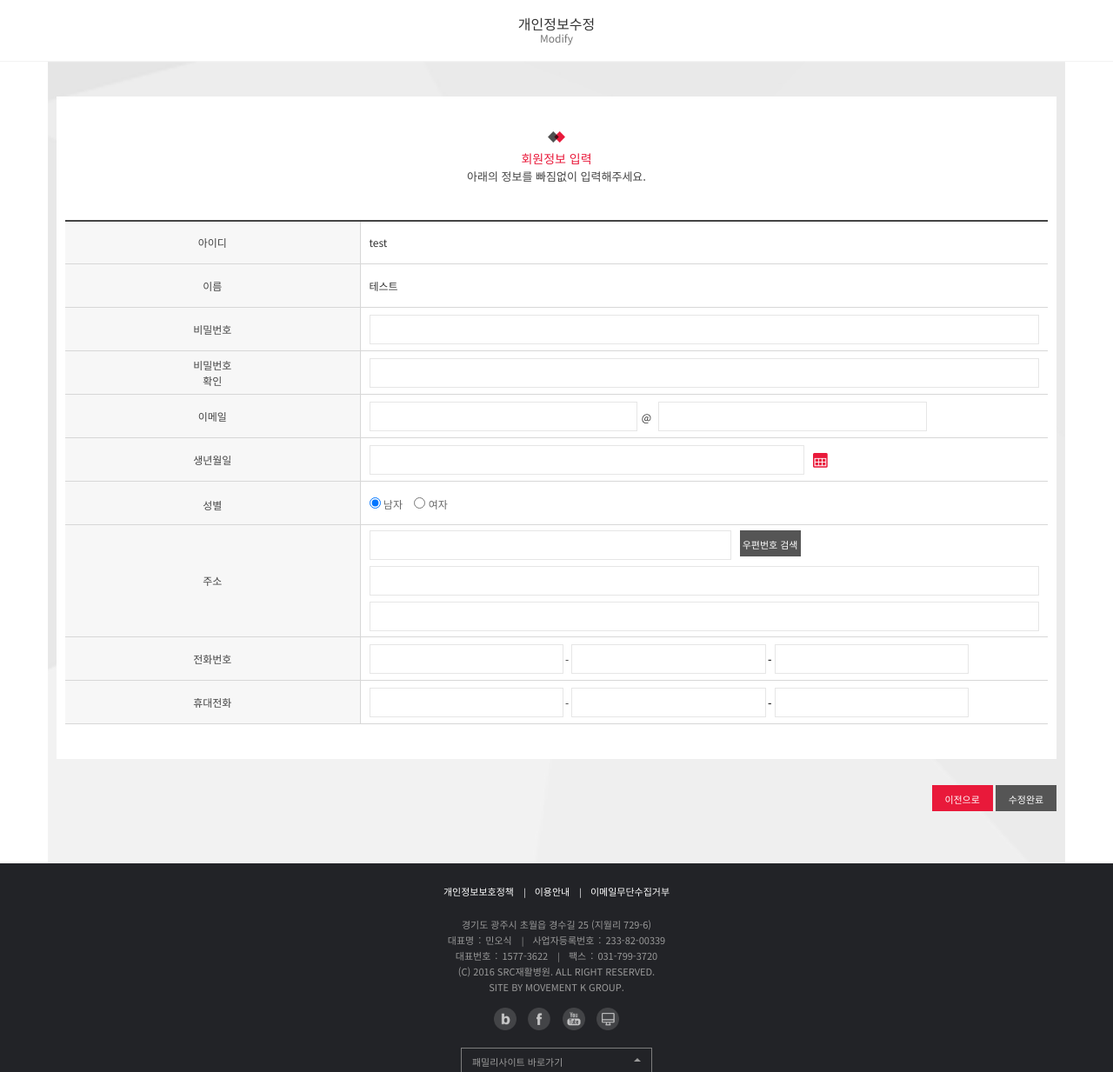
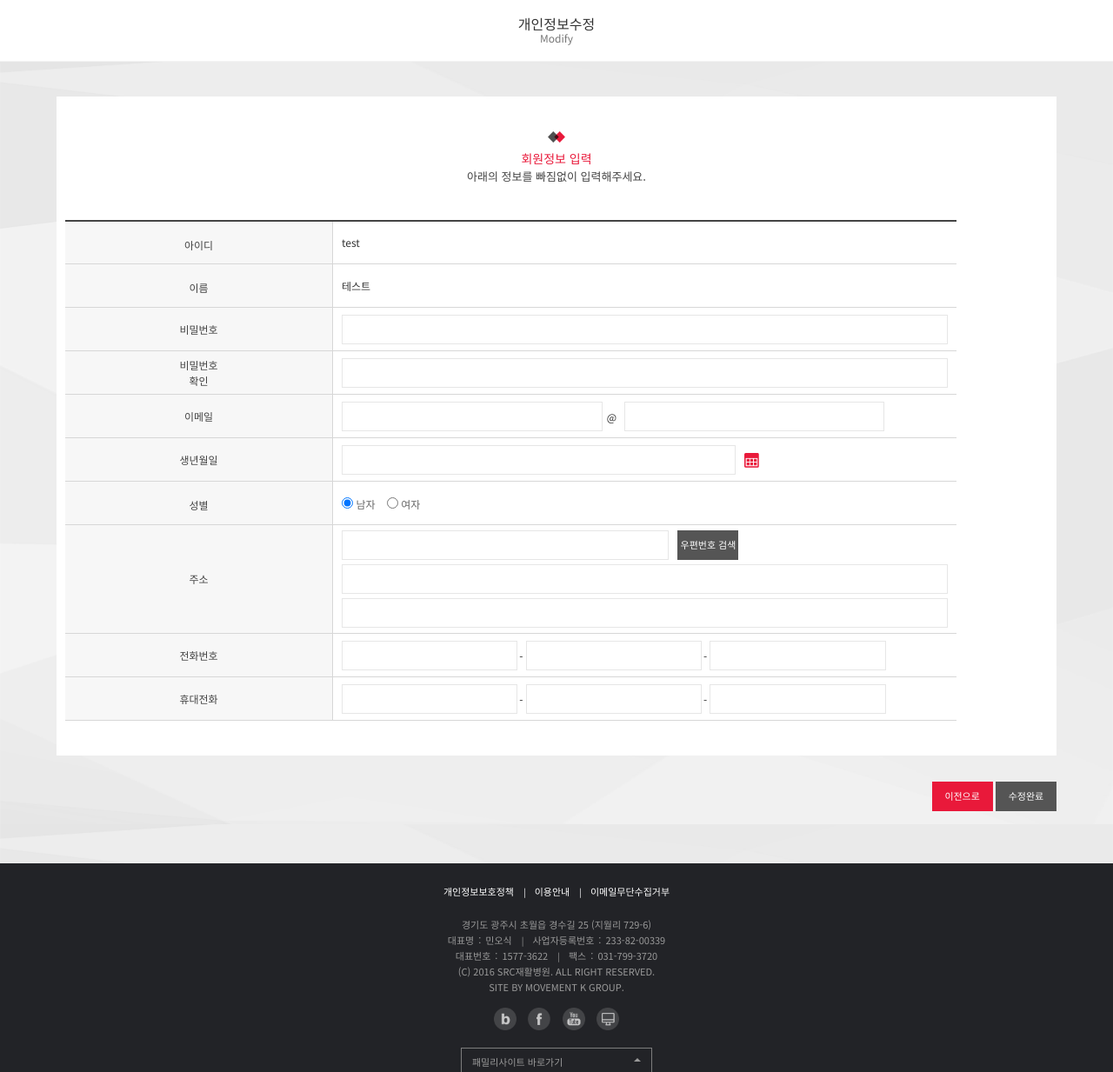
Before and after one commit to jjaekong/src, a PHP site: page /mobile/member/edit_form.php in a window 1280 px wide. Shown: the part 77-1310 px from the top of the page at 87% size. Run offline with PHP 8.4, Linux system fonts and the light colour scheme; some libraries are stand-ins or nearby versions.

Commit message:
member > 회원가입(약관동의) , 회원가입(가입양식) , 로그인 , 아이디/패스워드찾기 , 개인정보수정 container 배경 수정 #1

```diff
--- a/mobile/community/news_write.php
+++ b/mobile/community/news_write.php
@@ -24,14 +24,14 @@
 								<th><label for="password">비밀번호</label></th>
 								<td><input type="password" class="form-control" id="password"></td>
 							</tr>
-							<tr>
+							<tr class="subject">
 								<th><label for="subject">제목</label></th>
 								<td><input type="text" class="form-control" id="subject"></td>
 							</tr>
-							<tr>
+							<tr class="text-field">
 								<td colspan="2"><textarea class="form-control"></textarea></td>
 							</tr>
-							<tr>
+							<tr class="file">
 								<th><label for="file">첨부파일</label></th>
 								<td><input type="file" class="form-control" id="file"></td>
 							</tr>
--- a/mobile/css/member.css
+++ b/mobile/css/member.css
@@ -89,84 +95,78 @@
 .member.privacy-statsment .container .section-content .pw-input p a {width:100%; height:40px; font-size:14px; line-height:26px; }
 
 
-
 /* join-write */
 .join-write {margin-top:20px; }
-.join-write table {border-top:2px solid #444; width:100%; }
+.join-write table {border-top:2px solid #444; }
 .join-write table tr {border-bottom:1px solid #d7d7d7; height:50px; }
-.join-write table tr th {background-color:#f7f7f7; width:30%; font-size:12px; color:#444; font-weight:normal; text-align:center; border-right:1px solid #d7d7d7; padding-top:5px;  }
+.join-write table tr th {background-color:#f7f7f7; width:30%; font-size:12px; color:#444; font-weight:normal; text-align:center; border-right:1px solid #d7d7d7; padding-top:5px; }
 .join-write table tr th label {font-weight:normal; }
 .join-write table tr td {padding:6px 10px; }
 .join-write table tr td .form-control:hover {border-color:#e9193a; }
 .join-write table tr td .form-control {border-color:#e6e6e6; }
 
 .join-write table tr td label {padding:0; margin:0; }
-.join-write table tr td input {border-radius:0; }
+.join-write table tr td input {border-radius:0; font-weight:normal; }
 
-.join-write table tr:nth-of-type(5) td input:nth-of-type(1) {margin-right:5px; width:40%; display:inline; }
-.join-write table tr:nth-of-type(5) td label {margin-left:5px; width:45%; display:inline; border-color:red; }
+.join-write table .email td input:nth-of-type(1) {margin-right:5px; width:43%; display:inline; }
+.join-write table .email td input:nth-of-type(2) {margin-left:5px; width:43%; display:inline; }
 
-.join-write table tr:nth-of-type(6) td {overflow:hidden; }
-.join-write table tr:nth-of-type(6) td input {width:65%; float:left; margin-right:10px; }
-.join-write table tr:nth-of-type(6) td .btn-area {padding:7px 0; }
-.join-write table tr:nth-of-type(6) td .btn-area a {width:17px; height:17px; text-decoration:none; display:inline-block;}
-.join-write table tr:nth-of-type(6) td .btn-area a img {width:17px; }
+.join-write table .birthday td {overflow:hidden; }
+.join-write table .birthday td input {width:65%; float:left; margin-right:10px; }
+.join-write table .birthday td .btn-area {padding:7px 0; }
+.join-write table .birthday td .btn-area a {width:17px; height:17px; text-decoration:none; display:inline-block;}
+.join-write table .birthday td .btn-area a img {width:17px; }
 
-.join-write table tr:nth-of-type(7) td label {margin-left:10px; font-size:12px; color:#666; font-weight:normal; }
-.join-write table tr:nth-of-type(7) td label:nth-of-type(1) {margin-left:0; }
+.join-write table .sex td label {margin-left:10px; font-size:12px; color:#666; font-weight:normal; }
+.join-write table .sex td label:nth-of-type(1) {margin-left:0; }
 
-.join-write table tr:nth-of-type(8) td {overflow:hidden; }
-.join-write table tr:nth-of-type(8) td > input:nth-of-type(1) {float:left; width:54%; display:inline-block; }
-.join-write table tr:nth-of-type(8) td label {margin-top:7px; width:100%; }
-.join-write table tr:nth-of-type(8) td .btn-area p a {min-width:70px !important; height:30px; padding:6px 0; margin-left:10px; }
+.join-write table .address td {overflow:hidden; }
+.join-write table .address td input:nth-of-type(1) {float:left; width:54%; display:inline-block; margin-top:0; }
+.join-write table .address td input {margin-top:5px;}
+.join-write table .address td .btn-area p a {min-width:70px !important; height:34px; padding:6px 0; margin-left:10px; }
 
-.join-write table tr:nth-of-type(9) td input {width:29%; display:inline; }
-.join-write table tr:nth-of-type(9) td label {width:30%; display:inline; }
-.join-write table tr:nth-of-type(9) td input:nth-of-type(1) {margin-right:2px; }
-.join-write table tr:nth-of-type(9) td input:nth-of-type(2) {margin-right:2px; }
+.join-write table .tel td input {width:29%; display:inline; }
+.join-write table .tel td label {display:inline; }
+.join-write table .tel td input:nth-of-type(1) {margin-right:2px; }
+.join-write table .tel td input:nth-of-type(2) {margin-right:2px; }
 
-.join-write table tr:nth-of-type(10) td input {width:29%; display:inline; }
-.join-write table tr:nth-of-type(10) td label {width:30%; display:inline; }
-.join-write table tr:nth-of-type(10) td input:nth-of-type(1) {margin-right:2px; }
-.join-write table tr:nth-of-type(10) td input:nth-of-type(2) {margin-right:2px; } {margin-top:20px; }
-.join-write table {border-top:2px solid #444; width:100%; }
-.join-write table tr {border-bottom:1px solid #d7d7d7; height:50px; }
-.join-write table tr th {background-color:#f7f7f7; width:30%; font-size:12px; color:#444; font-weight:normal; text-align:center; border-right:1px solid #d7d7d7; padding-top:5px;  }
-.join-write table tr th label {font-weight:normal; }
-.join-write table tr td {padding:6px 10px; }
-.join-write table tr td .form-control:hover {border-color:#e9193a; }
-.join-write table tr td .form-control {border-color:#e6e6e6; }
-.join-write table tr td label {padding:0; margin:0; }
-.join-write table tr td input {border-radius:0; }
+.join-write table .phone td input {width:29%; display:inline; }
+.join-write table .phone td label {display:inline; }
+.join-write table .phone td input:nth-of-type(1) {margin-right:2px; }
+.join-write table .phone td input:nth-of-type(2) {margin-right:2px; } {margin-top:20px; }
 
 
-/* news-write */
+/* join-form */
+.member.join-form .container-wrap {
+	background-image:url("/mobile/images/member/form_bg.gif");
+	background-size:100% 100%;
+	background-position:0 0;
+	background-repeat:no-repeat;
+}
 .member.join-form .container {
 	overflow:hidden;
-	background-image:url("/mobile/images/member/member_bg.gif");
-	background-size:cover;
-	background-position:0 0;
-	background-repeat:no-repeat;
 	padding:40px 0 60px 0;
 }
 .member.join-form .container .join {background-color:#fff; margin:0 10px; padding:0 10px 40px 10px; }
 .member.join-form .container .join .section-header {padding:40px 0 20px 0; }
 .member.join-form .container .join .section-header h3 {text-align:center; color:#e9193a !important; background-position:50% 0;}
 .member.join-form .container .join .section-header p {text-align:center; color:#444; font-size:13px; }
-.member.join-form .container .join .section-content .join-write table tr:nth-of-type(1) td {overflow:hidden; }
-.member.join-form .container .join .section-content .join-write table tr:nth-of-type(1) td input {width:54%; float:left; }
-.member.join-form .container .join .section-content .join-write table tr:nth-of-type(1) td .btn-area p a {min-width:70px !important; height:30px; margin-left:10px; }
+.member.join-form .container .join .section-content .join-write table .user-id td {overflow:hidden; }
+.member.join-form .container .join .section-content .join-write table .user-id td input {width:54%; float:left; }
+.member.join-form .container .join .section-content .join-write table .user-id td .btn-area p a {min-width:70px !important; height:34px; margin-left:10px; }
 .member.join-form .container > .btn-area {float:right; margin-top:30px; padding-right:10px; }
-.member.join-form .container > .btn-area p a {min-width:70px !important; height:30px; }
+.member.join-form .container > .btn-area p a {min-width:70px !important; height:34px; }
 
 
 /* edit-form */
+.member.edit-form .container-wrap {
+	background-image:url("/mobile/images/member/form_bg.gif");
+	background-size:100% 100%;
+	background-position:0 0;
+	background-repeat:no-repeat;
+}
 .member.edit-form .container {
 	overflow:hidden;
-	background-image:url("/mobile/images/member/member_bg.gif");
-	background-size:cover;
-	background-position:0 0;
-	background-repeat:no-repeat;
 	padding:40px 0 60px 0;
 }
 .member.edit-form .container .edit {background-color:#fff; margin:0 10px; padding:0 10px 40px 10px; }
@@ -174,4 +174,4 @@
 .member.edit-form .container .edit .section-header h3 {text-align:center; color:#e9193a !important; background-position:50% 0;}
 .member.edit-form .container .edit .section-header p {text-align:center; color:#444; font-size:13px; }
 .member.edit-form .container > .btn-area {float:right; margin-top:30px; padding-right:10px; }
-.member.edit-form .container > .btn-area p a {min-width:70px !important; height:30px; }
+.member.edit-form .container > .btn-area p a {min-width:70px !important; height:34px; }
--- a/mobile/member/edit_form.php
+++ b/mobile/member/edit_form.php
@@ -9,6 +9,7 @@
 				<small>Modify</small>
 			</h2>
 		</div>
+		<div class="container-wrap">
 			<div class="container">
 				<section class="edit">
 					<div class="section-header">
@@ -24,13 +25,13 @@
 								</colgroup>
 								<tbody>
 									<tr>
-									<th><label for="user-id">아이디</label></th>
+										<th>아이디</th>
 										<td>
 											test
 										</td>
 									</tr>
 									<tr>
-									<th><label for="user-name">이름</label></th>
+										<th>이름</th>
 										<td>
 											테스트
 										</td>
@@ -47,14 +48,14 @@
 											<input type="password" class="form-control" id="pw-check">
 										</td>
 									</tr>
-								<tr>
+									<tr class="email">
 										<th><label for="email-addr">이메일</label></th>
 										<td>
-										<input type="email" class="form-control" name="email" id="email-addr">@
-										<label><input type="email" class="form-control" name="email" id="email-domain"></label>
+											<input type="email" class="form-control" id="email-addr">@
+											<label class="sr-only" for="email-domain">이메일</label><input type="email" class="form-control" id="email-domain">
 										</td>
 									</tr>
-								<tr>
+									<tr class="birthday">
 										<th><label for="birthdate">생년월일</label></th>
 										<td>
 											<input type="text" class="form-control" id="birthdate">
@@ -65,40 +66,40 @@
 											</div>
 										</td>
 									</tr>
-								<tr>
+									<tr class="sex">
 										<th>성별</th>
 										<td>
-										<label><input type="radio" name="sex" id="sex" checked>&nbsp;남자</label>
-										<label><input type="radio" name="sex" id="woman">&nbsp;여자</label>
+											<label for="sex"><input type="radio" name="#" id="sex" checked> 남자</label>
+											<label for="woman"><input type="radio" name="#" id="woman"> 여자</label>
 										</td>
 									</tr>
-								<tr>
+									<tr class="address">
 										<th><label for="address">주소</label></th>
 										<td>
-										<input type="text" class="form-control" name="address" id="address">
+											<input type="text" class="form-control" id="address">
 											<div class="btn-area">
 												<p>
 													<a href="#" class="btn btn-gray">우편번호 검색</a>
 												</p>
 											</div>
-										<label><input type="text" class="form-control" name="address" id="detailed-addr"></label>
-										<label><input type="text" class="form-control" name="address" id="house-number"></label>
+											<label class="sr-only" for="detailed-addr">주소</label><input type="text" class="form-control" id="detailed-addr">
+											<label class="sr-only" for="house-number">주소</label><input type="text" class="form-control" id="house-number">
 										</td>
 									</tr>
-								<tr>
+									<tr class="tel">
 										<th><label for="tel">전화번호</label></th>
 										<td>
-										<input type="text" class="form-control" name="tel" id="tel">-
-										<label><input type="text" class="form-control" name="tel" id="tel2">-</label>
-										<label><input type="text" class="form-control" name="tel" id="tel3"></label>
+											<input type="text" class="form-control" id="tel">-
+											<label class="sr-only" for="tel2">전화번호</label><input type="text" class="form-control" id="tel2">-
+											<label class="sr-only" for="tel3">전화번호</label><input type="text" class="form-control" id="tel3">
 										</td>
 									</tr>
-								<tr>
+									<tr class="phone">
 										<th><label for="phone">휴대전화</label></th>
 										<td>
-										<input type="text" class="form-control" name="phone" id="phone">-
-										<label><input type="text" class="form-control" name="phone" id="phone2">-</label>
-										<label><input type="text" class="form-control" name="phone" id="phone3"></label>
+											<input type="text" class="form-control" name="#" id="phone">-
+											<label class="sr-only" for="phone2">휴대전화</label><input type="text" class="form-control" name="#" id="phone2">-
+											<label class="sr-only" for="phone3">휴대전화</label><input type="text" class="form-control" name="#" id="phone3">
 										</td>
 									</tr>
 								</tbody>
@@ -113,6 +114,7 @@
 					</p>
 				</div>
 			</div>
+		</div>
 	</main>
     <?php require_once($_SERVER['DOCUMENT_ROOT'].'/mobile/inc/footer.php'); ?>
     <?php require_once($_SERVER['DOCUMENT_ROOT'].'/mobile/inc/docfoot.php'); ?>
--- a/mobile/member/login.php
+++ b/mobile/member/login.php
@@ -9,6 +9,7 @@
 				<small>Login</small>
 			</h2>
 		</div>
+		<div class="container-wrap">
 			<div class="container">
 				<section class="login">
 					<div class="section-header">
@@ -38,6 +39,7 @@
 					</div>
 				</section>
 			</div>
+		</div>
 	</main>
     <?php require_once($_SERVER['DOCUMENT_ROOT'].'/mobile/inc/footer.php'); ?>
     <?php require_once($_SERVER['DOCUMENT_ROOT'].'/mobile/inc/docfoot.php'); ?>
--- a/mobile/member/login_terms.php
+++ b/mobile/member/login_terms.php
@@ -9,6 +9,7 @@
 				<small>Join</small>
 			</h2>
 		</div>
+		<div class="container-wrap">
 			<div class="container">
 				<section class="privacy">
 					<div class="section-header">
@@ -250,6 +251,7 @@
 					</p>
 				</div>
 			</div>
+		</div>
 	</main>
     <?php require_once($_SERVER['DOCUMENT_ROOT'].'/mobile/inc/footer.php'); ?>
     <?php require_once($_SERVER['DOCUMENT_ROOT'].'/mobile/inc/docfoot.php'); ?>
--- a/mobile/member/privacy_statsment.php
+++ b/mobile/member/privacy_statsment.php
@@ -9,6 +9,7 @@
 				<small>ID / PW</small>
 			</h2>
 		</div>
+		<div class="container-wrap">
 			<div class="container">
 				<section class="id-hunt">
 					<div class="section-header">
@@ -61,6 +62,7 @@
 					</div>
 				</section>
 			</div>
+		</div>
 	</main>
     <?php require_once($_SERVER['DOCUMENT_ROOT'].'/mobile/inc/footer.php'); ?>
     <?php require_once($_SERVER['DOCUMENT_ROOT'].'/mobile/inc/docfoot.php'); ?>
--- a/mobile/policy/privacy_statsment.php
+++ b/mobile/policy/privacy_statsment.php
@@ -7,6 +7,7 @@
 		<div class="page-title">
 			<h2>개인정보 취급방침</h2>
 		</div>
+		<div class="container-wrap">
 			<div class="container">
 				<section class="privacy">
 					<div class="section-header">
@@ -105,6 +106,7 @@
 					</div>
 				</section>
 			</div>
+		</div>
 	</main>
     <?php require_once($_SERVER['DOCUMENT_ROOT'].'/mobile/inc/footer.php'); ?>
     <?php require_once($_SERVER['DOCUMENT_ROOT'].'/mobile/inc/docfoot.php'); ?>
--- a/mobile/policy/sevice_terms.php
+++ b/mobile/policy/sevice_terms.php
@@ -7,6 +7,7 @@
 		<div class="page-title">
 			<h2>이용약관</h2>
 		</div>
+		<div class="container-wrap">
 			<div class="container">
 				<section class="terms">
 					<div class="section-header">
@@ -130,6 +131,7 @@
 					</div>
 				</section>
 			</div>
+		</div>
 	</main>
     <?php require_once($_SERVER['DOCUMENT_ROOT'].'/mobile/inc/footer.php'); ?>
     <?php require_once($_SERVER['DOCUMENT_ROOT'].'/mobile/inc/docfoot.php'); ?>
```
Also changed, not shown: other parts of mobile/css/member.css (+16 -10 lines), mobile/css/community.css (+18 -16 lines), mobile/css/policy.css (+8 -4 lines), mobile/member/join_form.php (+22 -20 lines), mobile/images/member/form_bg.gif (added), mobile/images/member/login_bg.gif (added). Lines whose indentation alone changed are shown as unchanged.
